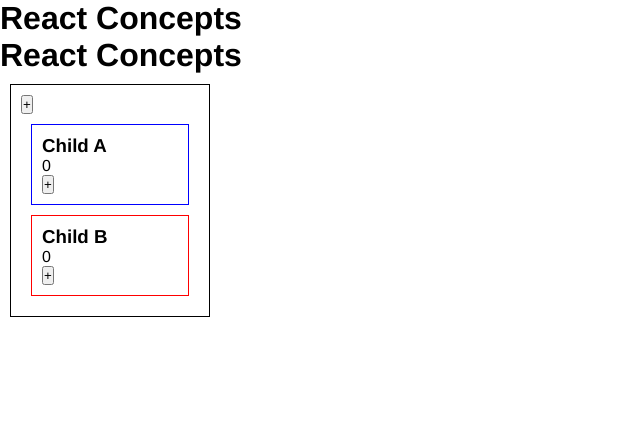
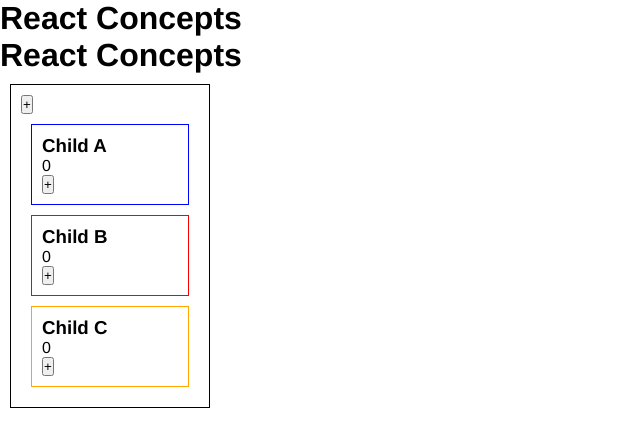
Before and after one commit to Itshatami/React-Concepts, a React (Vite) app: page / in a window 1280 px wide. Shown: the top 426 px of the page, without its empty margins (0-640 px from the left). Built offline with nearby package versions, Linux system fonts and the light colour scheme.

Commit message:
passing components as props

```diff
--- /dev/null
+++ b/src/components/Button.jsx
@@ -0,0 +1,5 @@
+const Button = ({clickHandler}) => {
+  return <button onClick={clickHandler}>+</button>;
+};
+
+export default Button;
--- /dev/null
+++ b/src/components/ChildC.jsx
@@ -0,0 +1,16 @@
+const childStyle = {
+  border: "1px solid orange",
+  margin: "10px",
+  padding: "10px",
+};
+const ChildC = ({ number, button }) => {
+  return (
+    <div style={childStyle}>
+      <h3>Child C</h3>
+      <p>{number}</p>
+      {button}
+    </div>
+  );
+};
+
+export default ChildC;
--- a/src/components/Parent.jsx
+++ b/src/components/Parent.jsx
@@ -1,6 +1,8 @@
 import { useState } from "react";
 import ChildA from "./ChildA";
 import ChildB from "./ChildB";
+import Button from "./Button";
+import ChildC from "./ChildC";
 
 const parentStyle = {
   border: "1px solid black",
@@ -23,6 +25,7 @@ const Parent = () => {
         <button onClick={() => setNumber((number) => number + 1)}>+</button>
         <ChildA number={number} setNumber={setNumber} />
         <ChildB number={number} text={<button onClick={clickHandler}>+</button>} />
+        <ChildC number={number} button={<Button clickHandler={clickHandler} />} />
       </div>
     </>
   );
```
